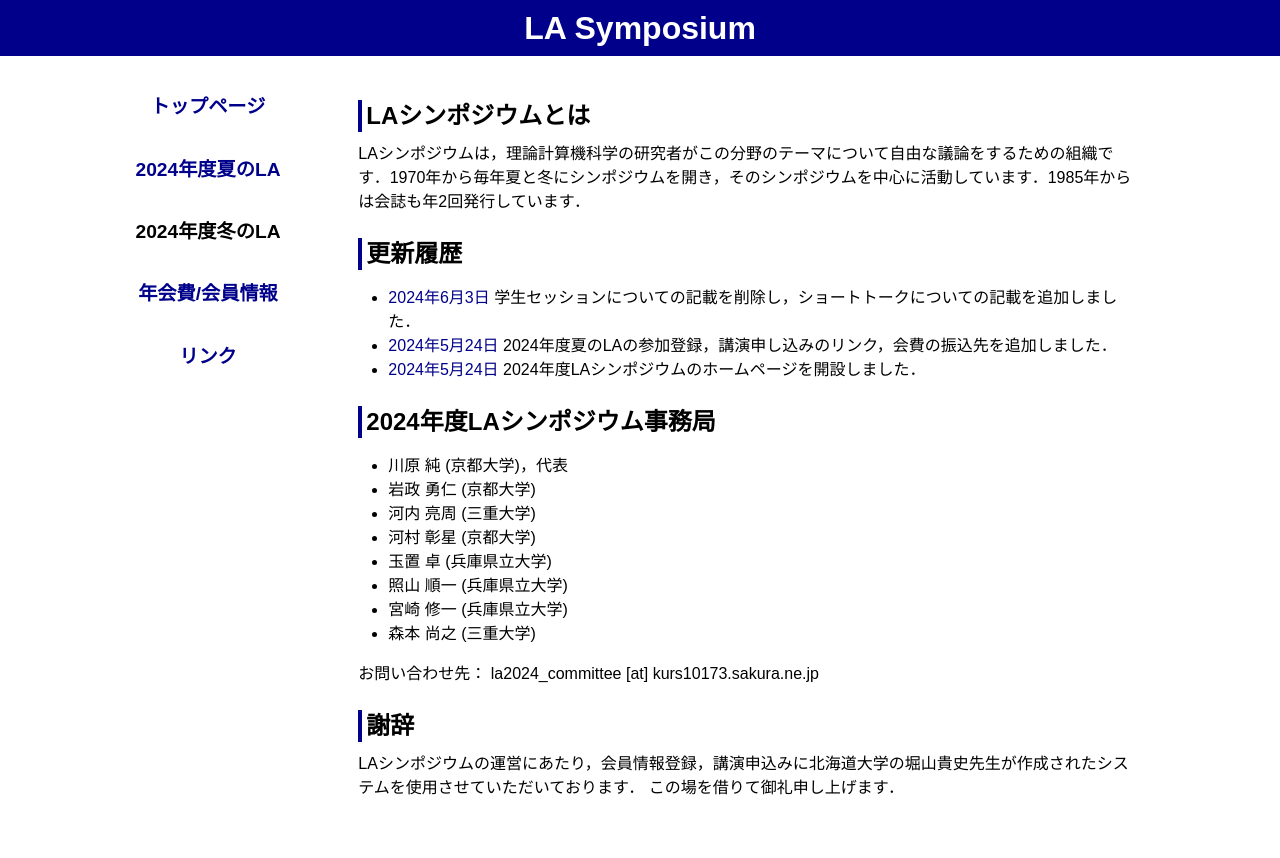
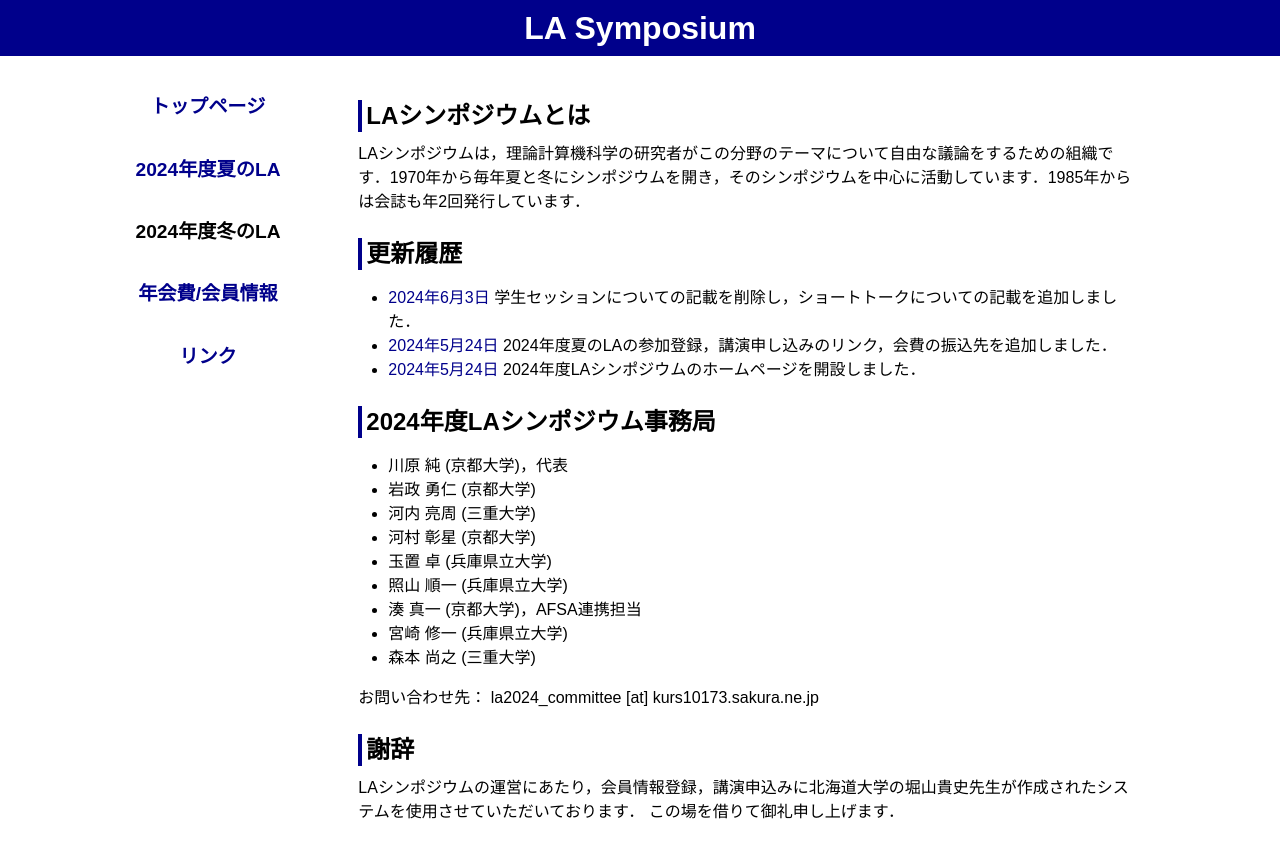
Before and after one commit to ytamura12/la-symposium_test.github.io, a Jekyll site: the page built from index.md, in a window 1280 px wide. Shown: the top 858 px of the page. Built offline with Jekyll 4.4.1, drawn with Linux system fonts in a browser that asks for light colours.

Commit message:
Update office.md

```diff
--- a/_includes/office.md
+++ b/_includes/office.md
@@ -6,6 +6,7 @@
 * 河村 彰星 (京都大学)
 * 玉置 卓 (兵庫県立大学)
 * 照山 順一 (兵庫県立大学)
+* 湊 真一 (京都大学)，AFSA連携担当
 * 宮崎 修一 (兵庫県立大学)
 * 森本 尚之 (三重大学)
 
```
